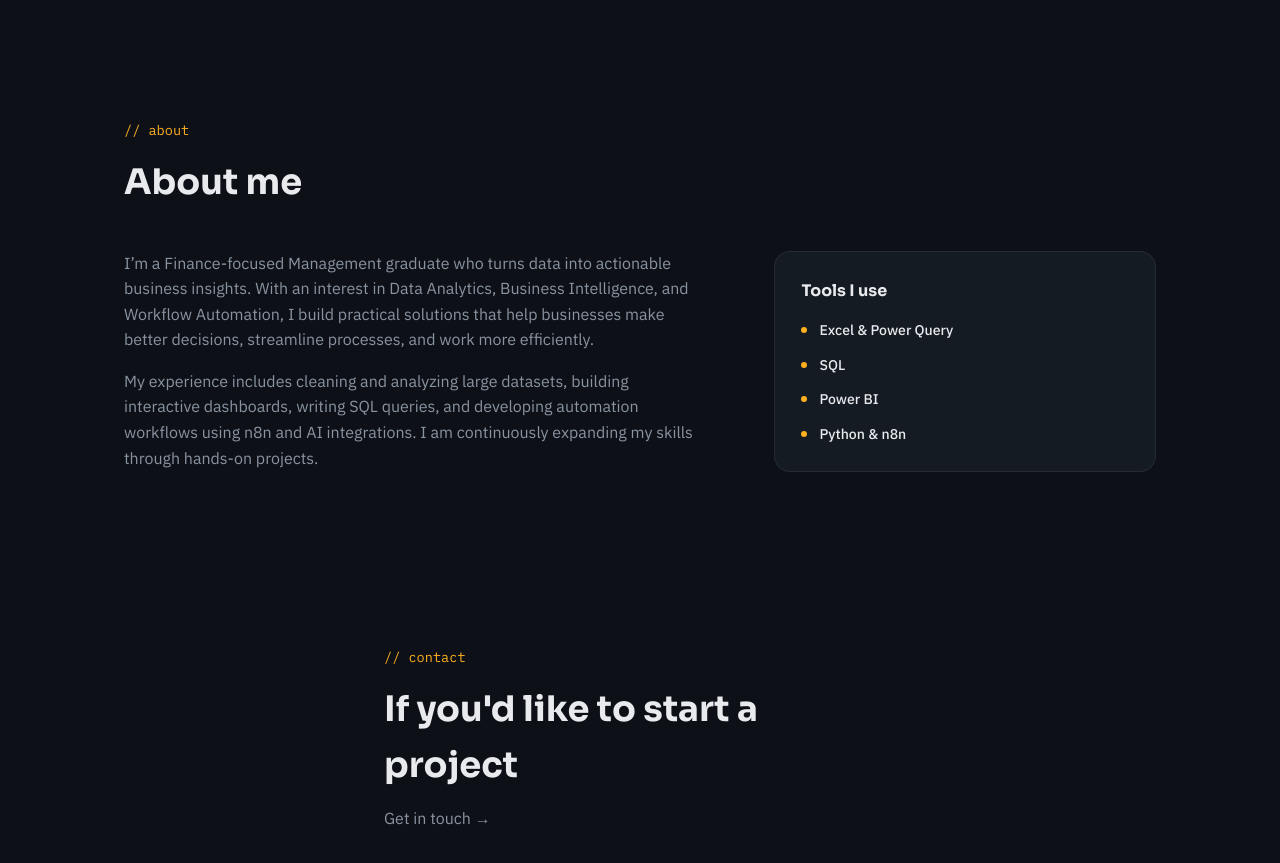
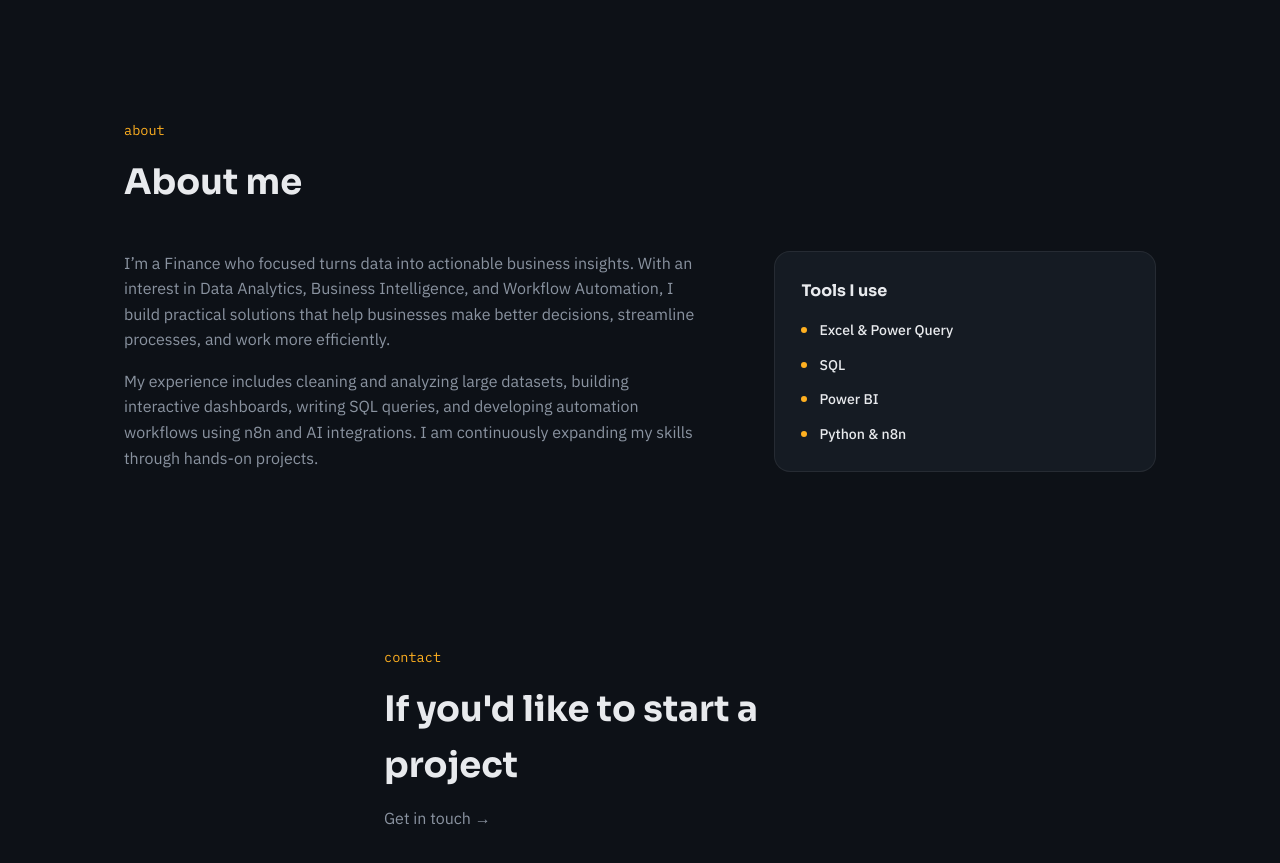
Before and after one commit to Ditanugrohoo/Dita-nugroho, a plain HTML site: page index.html in a window 1280 px wide. Shown: the part 2080-2943 px from the top of the page. Drawn offline with Linux system fonts and the light colour scheme.

Commit message:
Update index.html

```diff
--- a/index.html
+++ b/index.html
@@ -302,7 +302,7 @@ img{ max-width: 100%; display: block; }
 
   <!-- WHAT I DO -->
   <section class="section reveal" id="what-i-do">
-    <p class="section__eyebrow">// what i do</p>
+    <p class="section__eyebrow">what i do</p>
     <h2 class="section__title">Where I add value</h2>
     <div class="services__grid">
       <div class="service-card">
@@ -330,7 +330,7 @@ img{ max-width: 100%; display: block; }
 
   <!-- PROJECTS -->
   <section class="section reveal" id="projects">
-    <p class="section__eyebrow">// projects</p>
+    <p class="section__eyebrow">projects</p>
     <h2 class="section__title">Selected work</h2>
     <div class="projects__grid">
       <article class="project-card">
@@ -377,12 +377,12 @@ img{ max-width: 100%; display: block; }
 
   <!-- ABOUT -->
   <section class="section reveal" id="about">
-    <p class="section__eyebrow">// about</p>
+    <p class="section__eyebrow">about</p>
     <h2 class="section__title">About me</h2>
     <div class="about__grid">
       <div class="about__text">
         <p>
-           I’m a Finance-focused Management graduate who turns data into actionable business insights.
+           I’m a Finance who focused turns data into actionable business insights.
   With an interest in Data Analytics, Business Intelligence, and Workflow Automation, I build
   practical solutions that help businesses make better decisions, streamline processes, and
   work more efficiently.
@@ -407,7 +407,7 @@ img{ max-width: 100%; display: block; }
 
   <!-- CONTACT -->
   <section class="section section--contact reveal" id="contact">
-    <p class="section__eyebrow">// contact</p>
+    <p class="section__eyebrow">contact</p>
     <h2 class="section__title">If you'd like to start a project</h2>
     <p class="section__subtitle">Get in touch →</p>
 
```
